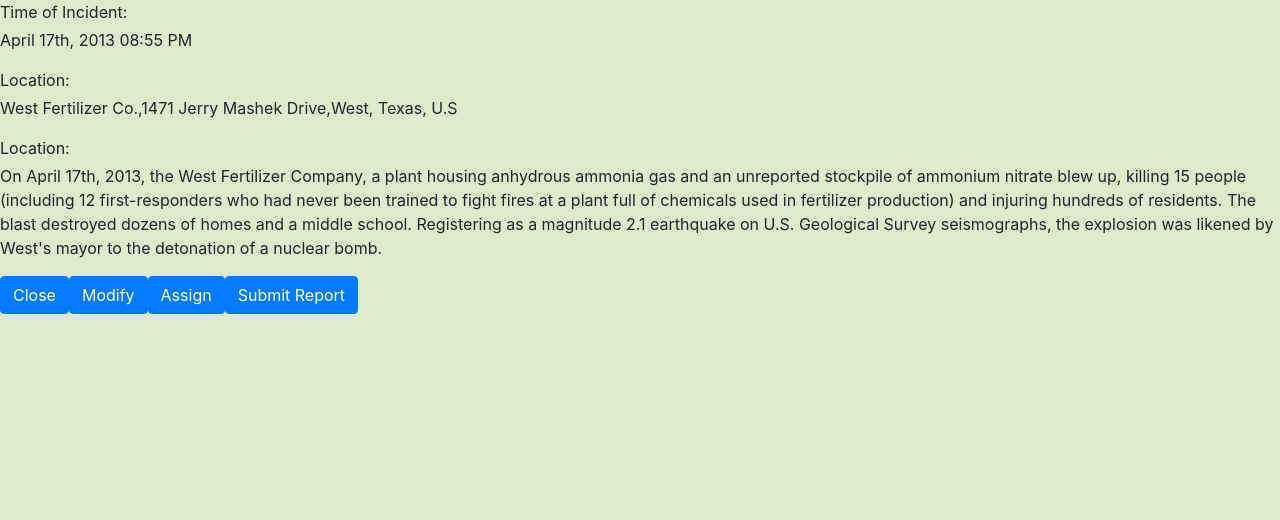
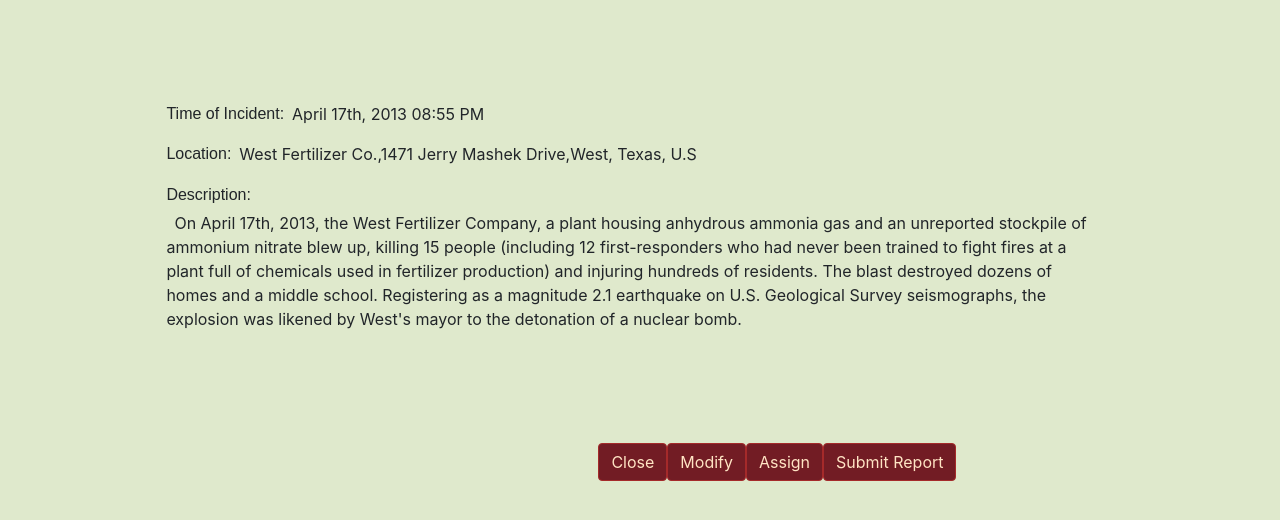
Before and after one commit to redhug/Disaster-Managemnet, a React (Create React App) app in the folder EOC/frontend/: page /openIncident in a window 1280 px wide. Shown: the top 520 px of the page. Built offline with nearby package versions, Linux system fonts and the light colour scheme.

Commit message:
Added openIncident.css and few fields in openIncident.js

```diff
--- a/EOC/frontend/src/components/openIncident.js
+++ b/EOC/frontend/src/components/openIncident.js
@@ -1,5 +1,6 @@
 import React, { Component } from "react";
 import { Button } from "react-bootstrap";
+import "../static/css/openIncident.css"
 
 export default class openIncident extends Component
 {
@@ -15,20 +16,20 @@
     render()
     {
         return(
-            <div>
-                <div>
-                    <label name="timeofIncident">Time of Incident: </label>
+            <div className="openIncident">
+                <div className="timeofIncident">
+                    <label name="timeofIncident">Time of Incident:</label>
                     <p>{this.state.timeofIncident}</p>
                 </div>
-                <div>
-                    <label name="location">Location: </label>
+                <div className="location">
+                    <label name="location">Location:</label>
                     <p>{this.state.location}</p>
                 </div>
-                <div>
-                    <label name="Description:">Location: </label>
+                <div className="Description">
+                    <label name="Description:">Description:</label>
                     <p>{this.state.Description}</p>
                 </div>
-                <div>
+                <div className="buttons">
                 <Button type="submit" name="Close">
                     Close
                 </Button>
--- /dev/null
+++ b/EOC/frontend/src/static/css/openIncident.css
@@ -0,0 +1,30 @@
+label {
+    font-size: 1em;
+    margin-bottom: 0.25em;
+    font-family: fantasy;
+}
+.timeofIncident{
+    display: flex;
+}
+.openIncident{
+    padding-top: 8%;
+    padding-left: 13%;
+}
+.location{
+    display: flex;
+}
+p{
+    margin-right:16% ;
+    text-indent: 0.5em
+}
+.btn-primary
+{
+    color: bisque;
+    background-color: #721c24;
+    border-color: brown;
+}
+.buttons
+{
+    margin: 10%;
+    margin-left: 27em;
+}
```
